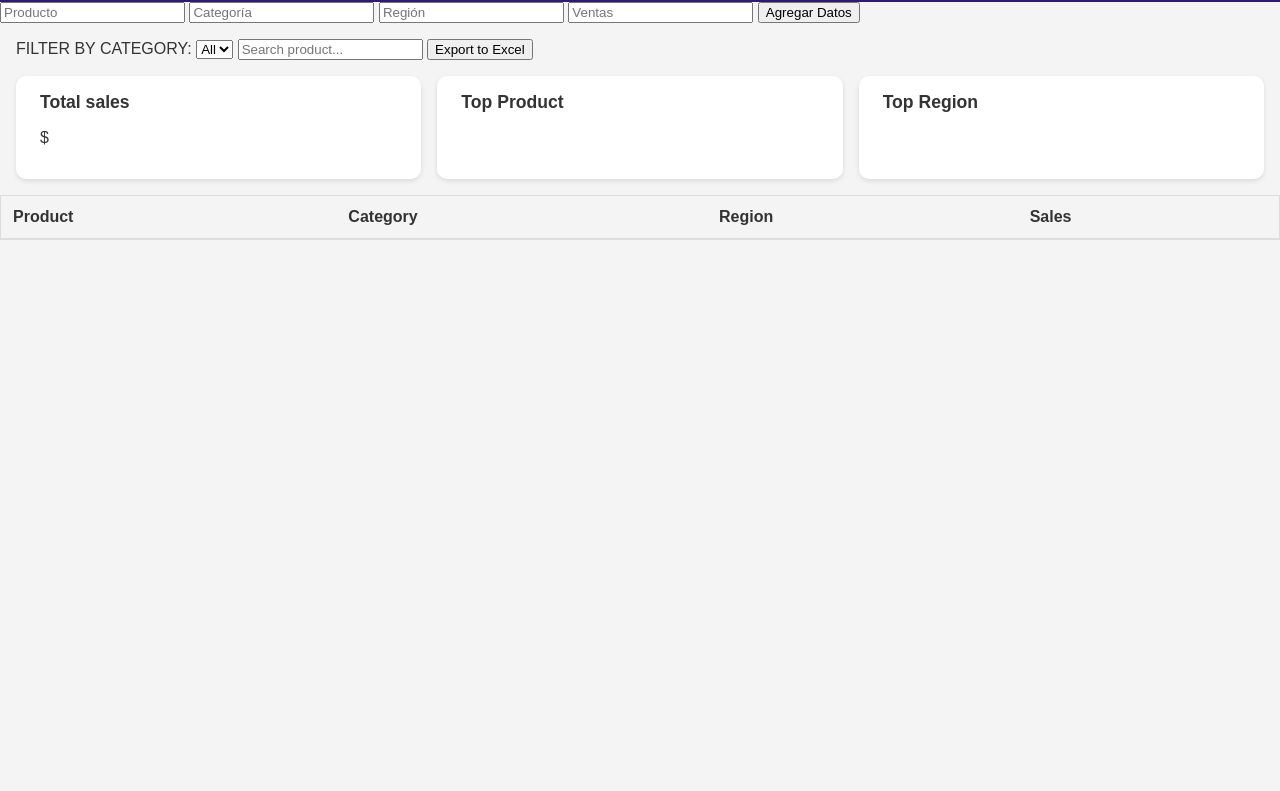
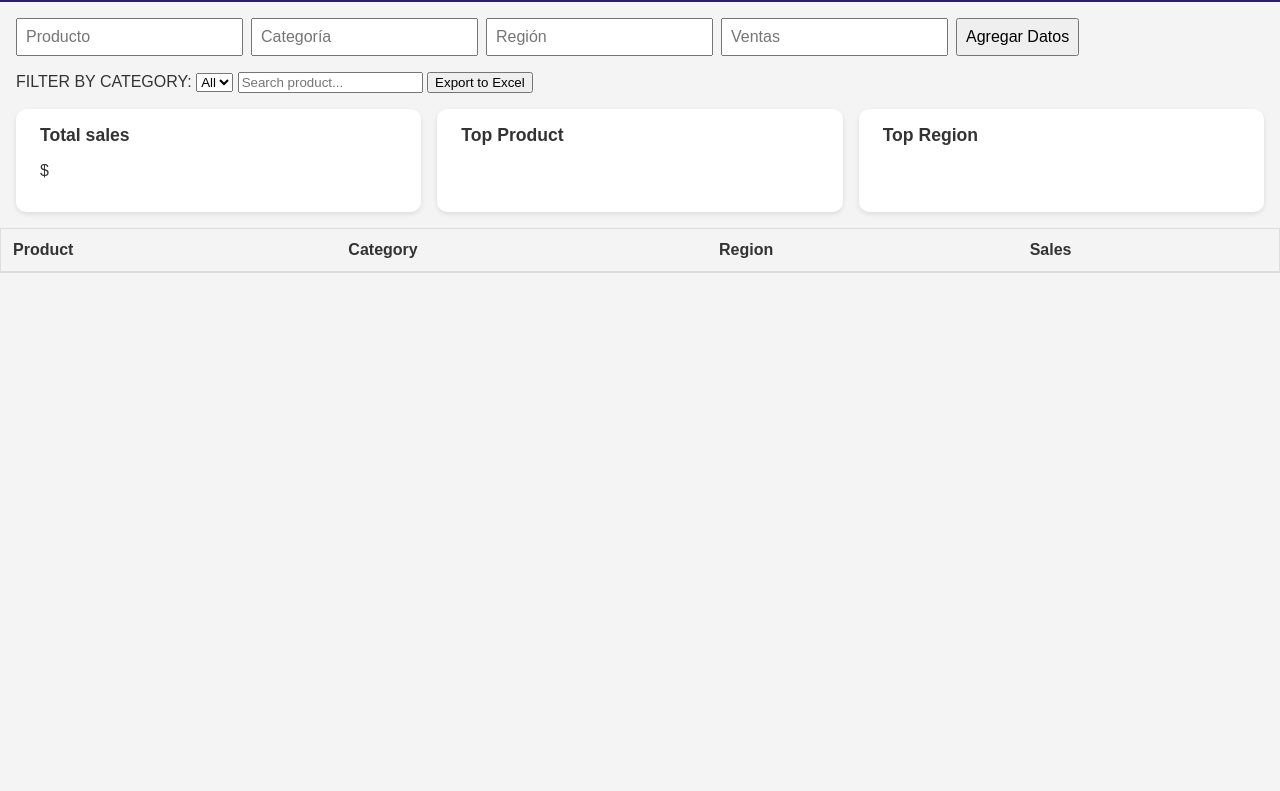
Before and after one commit to LautaroMayoral/DashboardPersonal, a plain HTML site: page index.html in a window 1280 px wide. Shown: the part 67-858 px from the top of the page. Drawn offline with nearby package versions, Linux system fonts and the light colour scheme; a script that the page names is missing.

Commit message:
Update style.css

```diff
--- a/style.css
+++ b/style.css
@@ -117,3 +117,14 @@ body {
   text-align: center;
   margin-bottom: 10px;
 }
+form {
+  margin: 1rem;
+  display: flex;
+  flex-wrap: wrap;
+  gap: 0.5rem;
+}
+
+form input, form button {
+  padding: 0.5rem;
+  font-size: 1rem;
+}
```
